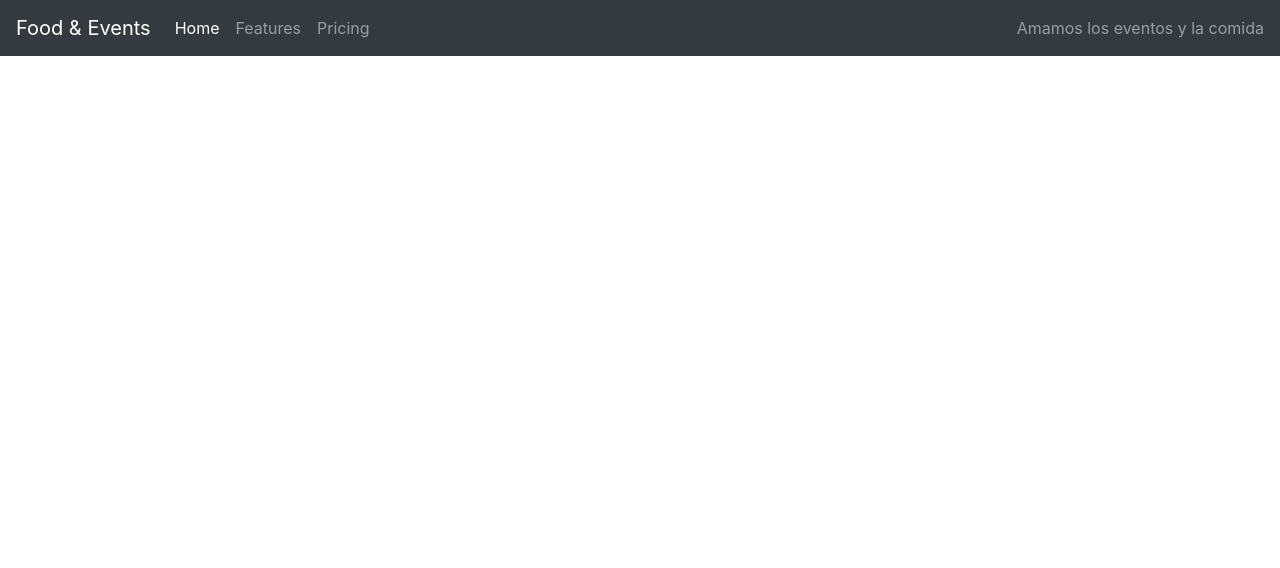
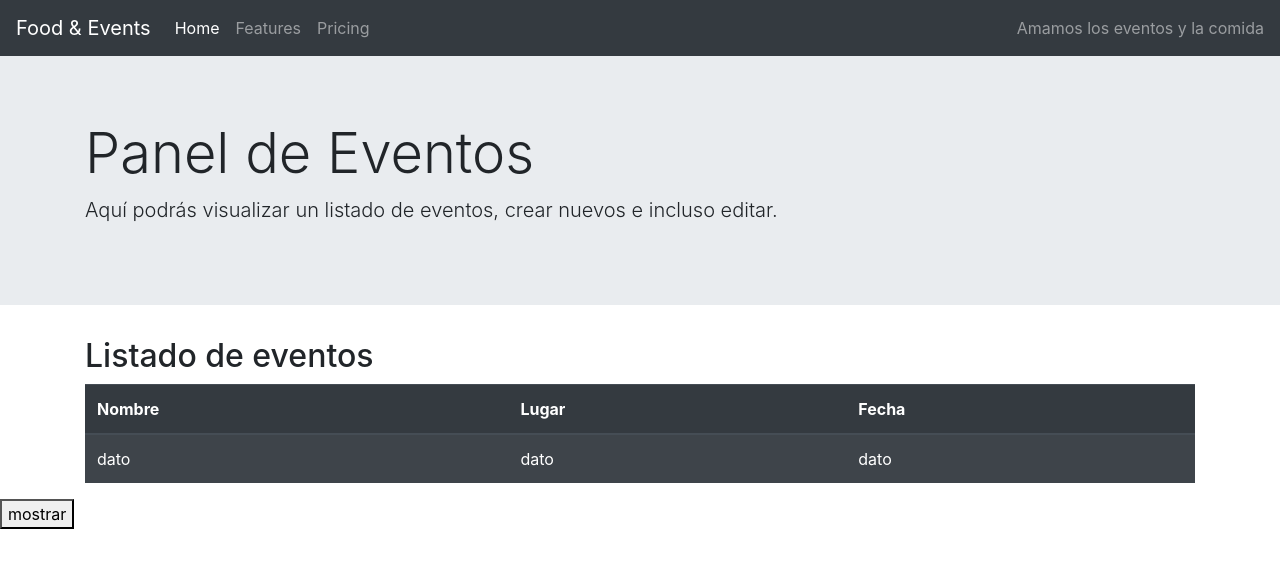
Before and after one commit to NicoRB28/ttps-spring-frontend, an Angular app: page /events in a window 1280 px wide. Before the commit this address led to /. Shown: the top 568 px of the page. Built offline with nearby package versions, Linux system fonts and the light colour scheme.

Commit message:
agrego url api

```diff
--- a/src/app/app-routing.module.ts
+++ b/src/app/app-routing.module.ts
@@ -1,9 +1,10 @@
 import { NgModule } from '@angular/core';
 import { Routes, RouterModule } from '@angular/router';
-import { EventListComponent } from './modules/event/event-list/event-list.component';
+import { EventDashboardComponent } from './modules/event/event-dashboard/event-dashboard.component';
+
 
 const routes: Routes = [
-  {path:"event", component:EventListComponent}
+  {path:"events", component:EventDashboardComponent}
 ];
 
 @NgModule({
--- a/src/app/app.module.ts
+++ b/src/app/app.module.ts
@@ -5,6 +5,7 @@ import { AppRoutingModule } from './app-routing.module';
 import { AppComponent } from './app.component';
 import { NgbModule } from '@ng-bootstrap/ng-bootstrap';
 import { ShareModule } from './modules/share/share.module';
+import { EventModule } from './modules/event/event.module';
 
 
 @NgModule({
@@ -17,6 +18,7 @@ import { ShareModule } from './modules/share/share.module';
     AppRoutingModule,
     NgbModule,
     ShareModule,
+    EventModule
   ],
   providers: [],
   bootstrap: [AppComponent]
--- /dev/null
+++ b/src/app/modules/event/event-dashboard/event-dashboard.component.html
@@ -0,0 +1,10 @@
+<div class="jumbotron jumbotron-fluid">
+  <div class="container">
+    <h1 class="display-4">Panel de Eventos</h1>
+    <p class="lead">Aqu&iacute; podr&aacute;s visualizar  un listado de eventos, crear nuevos e incluso
+      editar.
+    </p>
+  </div>
+</div>
+
+<app-event-list></app-event-list>
--- /dev/null
+++ b/src/app/modules/event/event-dashboard/event-dashboard.component.ts
@@ -0,0 +1,15 @@
+import { Component, OnInit } from '@angular/core';
+
+@Component({
+  selector: 'app-event-dashboard',
+  templateUrl: './event-dashboard.component.html',
+  styleUrls: ['./event-dashboard.component.css']
+})
+export class EventDashboardComponent implements OnInit {
+
+  constructor() { }
+
+  ngOnInit(): void {
+  }
+
+}
--- a/src/app/modules/event/event-list/event-list.component.html
+++ b/src/app/modules/event/event-list/event-list.component.html
@@ -1,3 +1,24 @@
+<div class="container">
+  <h2>Listado de eventos</h2>
+  <table class="table table-striped table-dark">
+    <thead>
+      <tr>
+        <th scope="col">Nombre</th>
+        <th scope="col">Lugar</th>
+        <th scope="col">Fecha</th>
+      </tr>
+    </thead>
+    <tbody>
+      <tr>
+        <td>dato</td>
+        <td>dato</td>
+        <td>dato</td>
+      </tr>
+    </tbody>
+  </table>
+</div>
+
+
 <ng-template #testModal let-modal>
   <div class="modal-header">
     <h4 class="modal-title" id="modal-basic-title">Profile update</h4>
--- a/src/app/modules/event/event.module.ts
+++ b/src/app/modules/event/event.module.ts
@@ -1,10 +1,11 @@
 import { NgModule } from '@angular/core';
 import { ShareModule } from '../share/share.module';
 import { EventListComponent } from './event-list/event-list.component';
+import { EventDashboardComponent } from './event-dashboard/event-dashboard.component';
 
 @NgModule({
   //se declaran los componentes pertenecientes al modulo event
-  declarations:[EventListComponent],
+  declarations:[EventListComponent, EventDashboardComponent],
   imports:[
     ShareModule
   ]
--- a/src/environments/environment.ts
+++ b/src/environments/environment.ts
@@ -3,7 +3,8 @@
 // The list of file replacements can be found in `angular.json`.
 
 export const environment = {
-  production: false
+  production: false,
+  backendApi:"http://localhost:8080/ttps-spring/",
 };
 
 /*
```
Also changed, not shown: src/app/model/event.ts (added, +20 -0 lines), src/app/modules/core/core.module.ts (added, +10 -0 lines), src/app/modules/core/http/event-http.service.ts (added, +13 -0 lines), src/app/modules/event/event-dashboard/event-dashboard.component.css (added).
